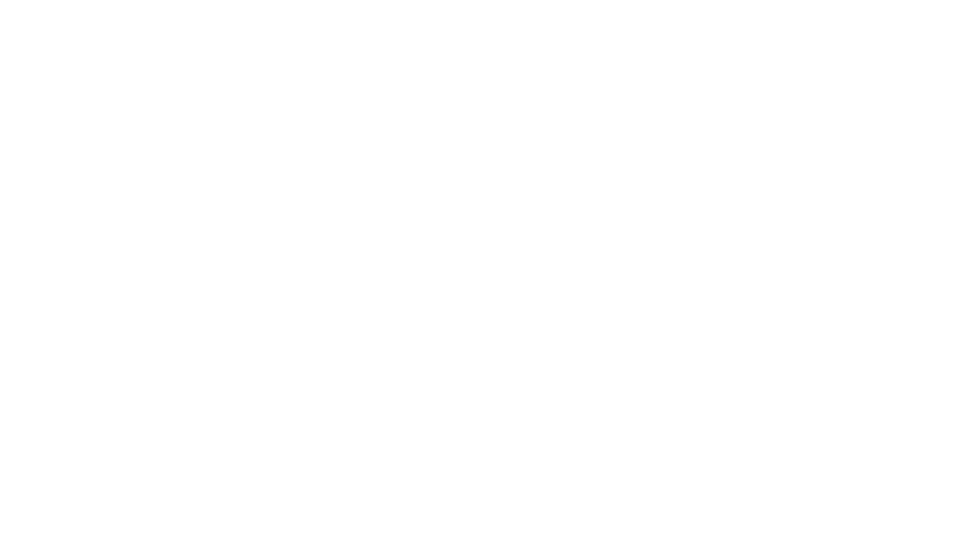
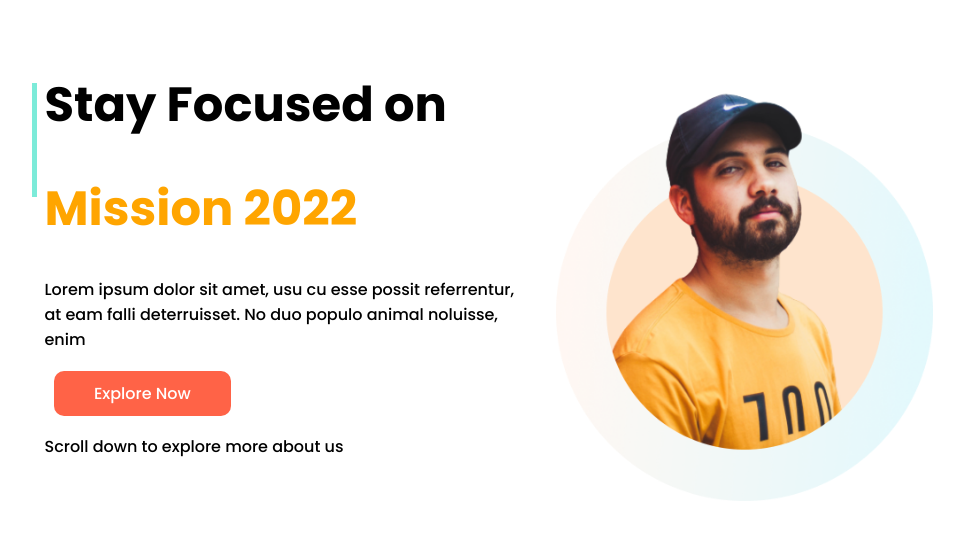
Before and after one commit to zishan344/Mission-2022, a plain HTML site: page index.html in a window 1280 px wide. Shown: the whole page, without its empty margins (104-1068 px from the left). Drawn offline with Linux system fonts and the light colour scheme.

Commit message:
top-section

```diff
--- a/index.html
+++ b/index.html
@@ -5,7 +5,35 @@
     <meta http-equiv="X-UA-Compatible" content="IE=edge" />
     <meta name="viewport" content="width=device-width, initial-scale=1.0" />
     <link rel="stylesheet" href="style.css" />
+    <link rel="preconnect" href="https://fonts.googleapis.com" />
+    <link rel="preconnect" href="https://fonts.gstatic.com" crossorigin />
+    <link
+      href="https://fonts.googleapis.com/css2?family=Poppins:wght@100;200;300;500;600;700;800;900&display=swap"
+      rel="stylesheet"
+    />
+
     <title>mission|2022</title>
   </head>
-  <body></body>
+  <body>
+    <section class="container">
+      <section class="flexibal top-bannar">
+        <div class="half-width">
+          <div class="heading-box">
+            <span class="line"></span>
+            <h1 class="heading">Stay Focused on</h1>
+            <h1 class="heading orange-color">Mission 2022</h1>
+          </div>
+          <p>
+            Lorem ipsum dolor sit amet, usu cu esse possit referrentur, at eam
+            falli deterruisset. No duo populo animal noluisse, enim
+          </p>
+          <a class="ancor-link" href="#">Explore Now</a>
+          <p class="small">Scroll down to explore more about us</p>
+        </div>
+        <div class="half-width">
+          <img src="./images/person/person-2.png" alt="stylish-man" />
+        </div>
+      </section>
+    </section>
+  </body>
 </html>
--- a/style.css
+++ b/style.css
@@ -1,7 +1,52 @@
 * {
-  margin: 0;
+  margin: 0 auto;
   padding: 0;
   list-style: none;
   box-sizing: border-box;
   text-decoration: none;
+  font-family: "Poppins", sans-serif;
 }
+.container {
+  width: 80%;
+  margin: 0 auto;
+}
+.flexibal {
+  display: flex;
+  align-items: center;
+}
+.half-width {
+  width: 50%;
+  padding: 2%;
+}
+.half-width img {
+  width: 80%;
+}
+.heading-box {
+  position: relative;
+}
+.line::after {
+  content: "";
+  position: absolute;
+  top: 14px;
+  left: -12px;
+  width: 5px;
+  height: 114px;
+  background-color: rgba(62, 226, 199, 0.678);
+}
+h1 {
+  font-size: 3rem;
+}
+h1.heading {
+  padding-bottom: 2rem;
+}
+.orange-color {
+  color: orange;
+}
+.ancor-link {
+  padding: 10px 40px;
+  background-color: tomato;
+  border-radius: 10px;
+  color: white;
+  display: inline-block;
+  margin: 4% 2%;
+}
```
Also changed, not shown: 3 other files.
